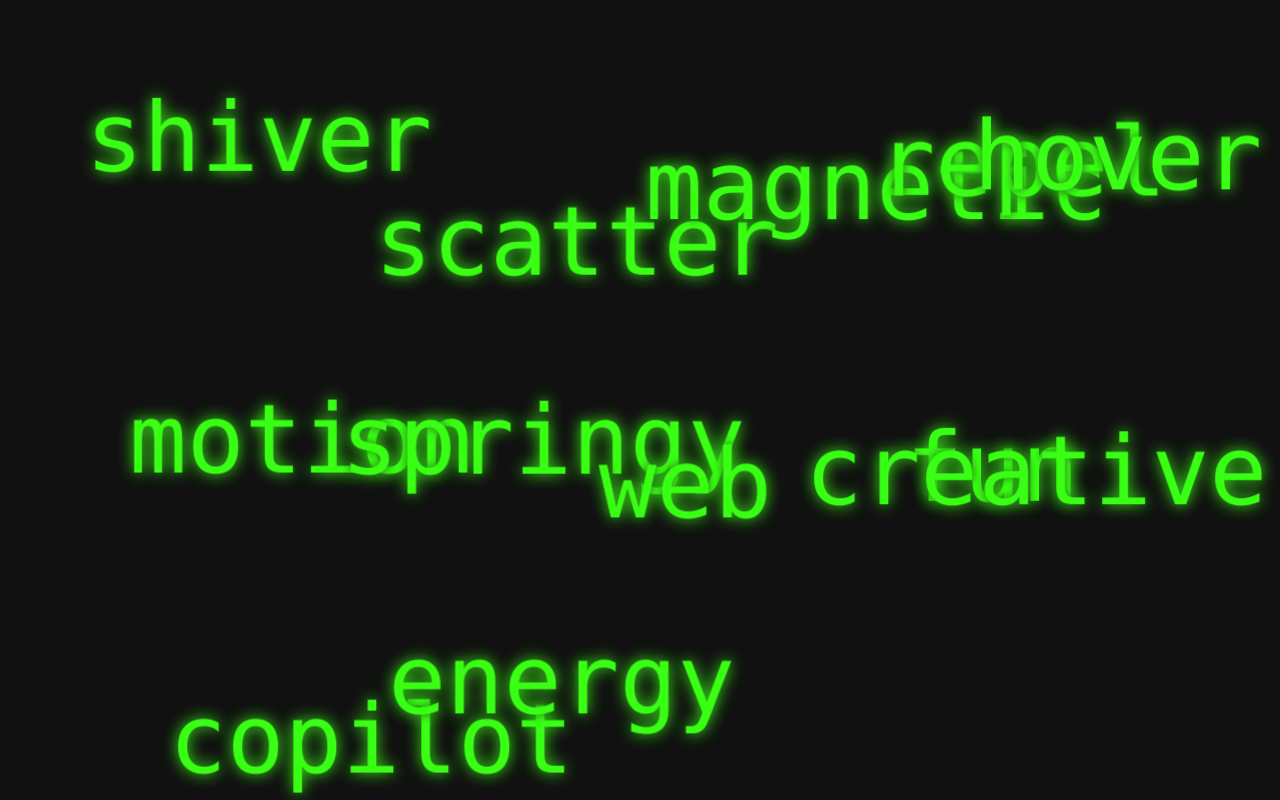
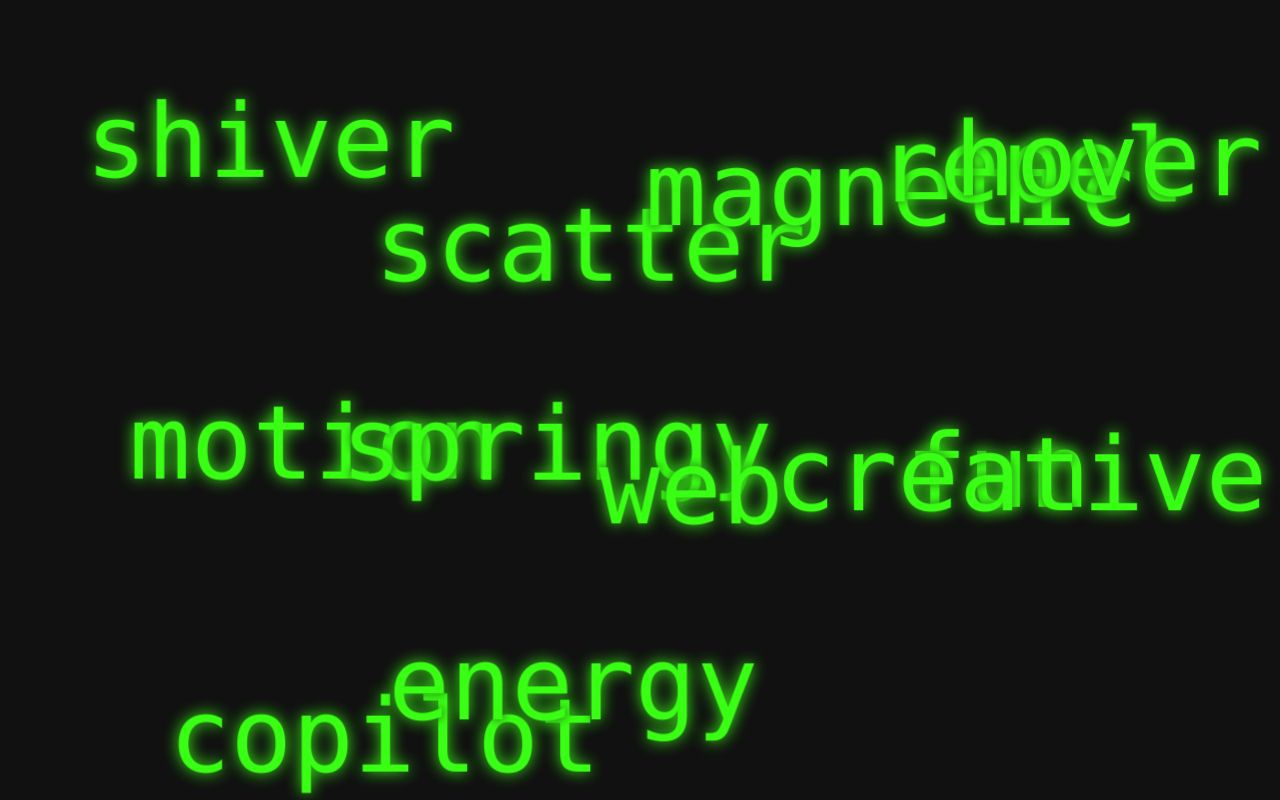
Before and after one commit to d-djumanov/fun_stuff, a plain HTML site: page index.html in a window 1280 px wide. Drawn offline with Linux system fonts and the light colour scheme.

Commit message:
index.html

```diff
--- a/index.html
+++ b/index.html
@@ -15,7 +15,7 @@
     .word {
       position: absolute;
       font-family: 'Fira Mono', 'Consolas', 'Monaco', monospace;
-      font-size: 6em;
+      font-size: 8vw;
       color: #39ff14;
       user-select: none;
       pointer-events: none;
```
